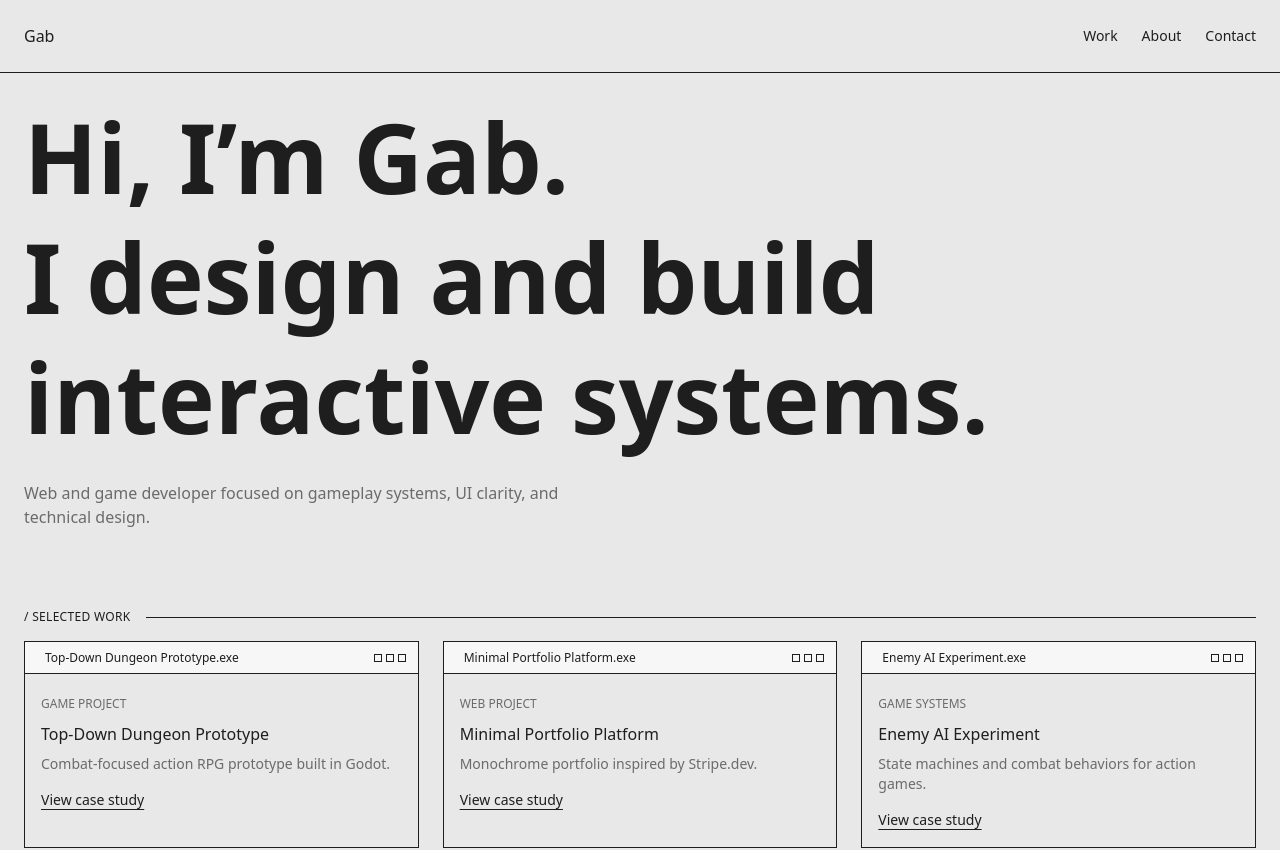
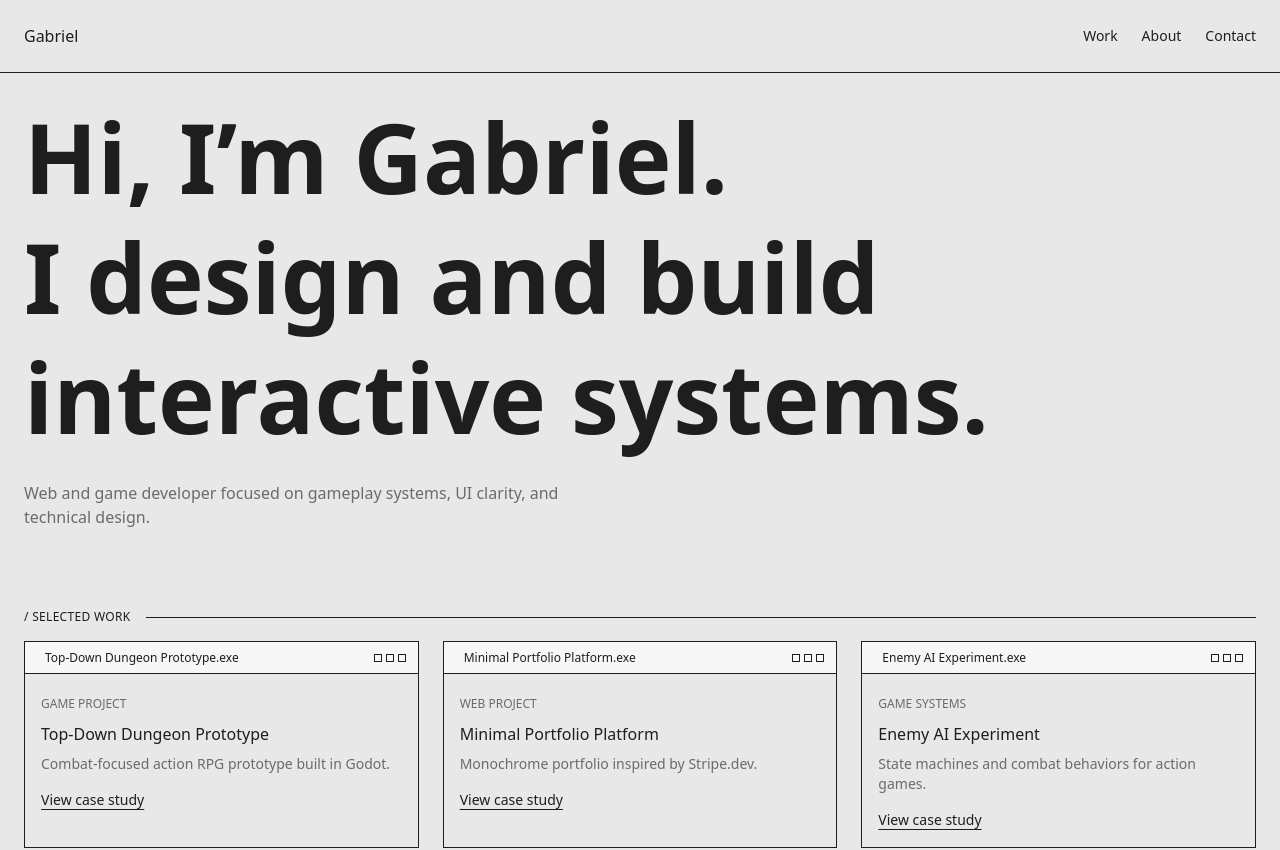
Before and after one commit to gablaroche29/portfolio, a Next.js app: page / in a window 1280 px wide. Shown: the top 850 px of the page. Built offline with nearby package versions, Linux system fonts and the light colour scheme.

Commit message:
refactor: change name of developer

```diff
--- a/app/layout.tsx
+++ b/app/layout.tsx
@@ -2,7 +2,7 @@ import type { Metadata } from "next";
 import "./globals.css";
 
 export const metadata: Metadata = {
-  title: "Gab — Developer",
+  title: "Gabriel — Developer",
   description: "Game & Web Developer Portfolio",
 };
 
--- a/components/Header.tsx
+++ b/components/Header.tsx
@@ -2,7 +2,7 @@ export default function Header() {
   return (
     <header className="border-b border-text">
       <div className="mx-auto max-w-content px-6 h-18 flex items-center justify-between">
-        <span className="font-medium">Gab</span>
+        <span className="font-medium">Gabriel</span>
 
         <nav className="flex gap-6 text-sm text-text">
           <a href="#work" className="hover:text-text">Work</a>
--- a/components/Hero.tsx
+++ b/components/Hero.tsx
@@ -2,7 +2,7 @@ export default function Hero() {
   return (
     <section className="mx-auto max-w-content px-6 py-6">
       <h1 className="text-4xl md:text-8xl font-semibold leading-tight">
-        Hi, I’m Gab.<br />
+        Hi, I’m Gabriel.<br />
         I design and build<br />
         interactive systems.
       </h1>
```
